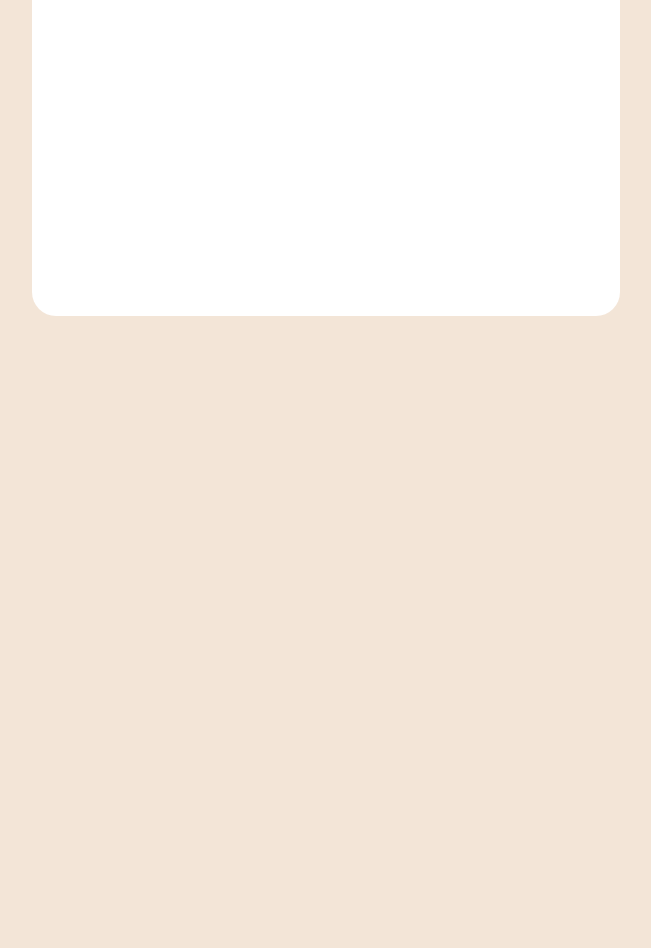
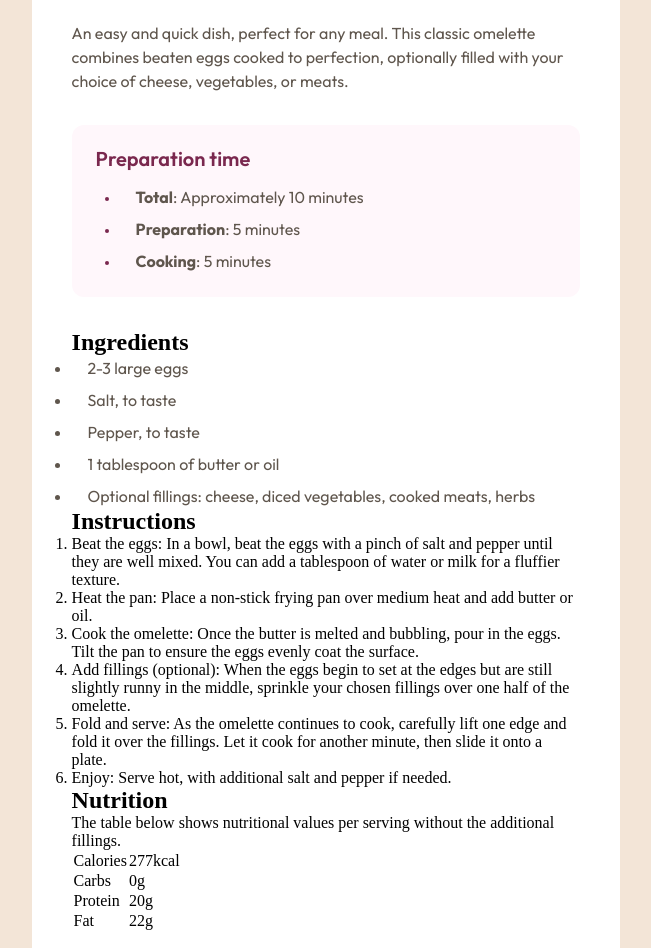
Before and after one commit to Praise25/Recipe-page, a React (Vite) app: page / in a window 1280 px wide. Shown: the part 484-1432 px from the top of the page, without its empty margins (314-965 px from the left). Before the commit the page ends 800 px from the top, so only its background shows below. Built offline with nearby package versions, Linux system fonts and the light colour scheme.

Commit message:
feat: begin implementation of card content section

```diff
--- a/src/components/Recipe/Card.module.css
+++ b/src/components/Recipe/Card.module.css
@@ -4,7 +4,7 @@
   align-items: center;
   background-color: #ffffff;
   width: 46%;
-  margin-top: 8rem;
+  margin: 8rem 0;
   padding: 2.5rem;
   border-radius: 1.5rem;
 }
--- a/src/components/Recipe/Card.tsx
+++ b/src/components/Recipe/Card.tsx
@@ -1,10 +1,12 @@
-import CardHeader from "./CardHeader"
-import classes from "./Card.module.css"
+import CardHeader from "./CardHeader";
+import CardContent from "./CardContent";
+import classes from "./Card.module.css";
 
 export default function Card() {
   return (
     <div className={classes.container}>
       <CardHeader />
+      <CardContent />
     </div>
-  )
+  );
 }
--- /dev/null
+++ b/src/components/Recipe/CardContent.module.css
@@ -0,0 +1,107 @@
+.text-preset-1 {
+  font-family: var(--young-serif);
+  font-weight: 400;
+  font-size: 40px;
+  line-height: 100%;
+  letter-spacing: 0px;
+}
+
+.text-preset-2 {
+  font-family: var(--young-serif);
+  font-weight: 400;
+  font-size: 28px;
+  line-height: 100%;
+  letter-spacing: 0px;
+}
+
+.text-preset-3 {
+  font-family: var(--outfit);
+  font-weight: 600;
+  font-size: 20px;
+  line-height: 100%;
+  letter-spacing: 0px;
+}
+
+.text-preset-4 {
+  font-family: var(--outfit);
+  font-weight: 400;
+  font-size: 16px;
+  line-height: 150%;
+  letter-spacing: 0px;
+}
+
+.text-preset-4-bold {
+  font-family: var(--outfit);
+  font-weight: 700;
+  font-size: 16px;
+  line-height: 150%;
+  letter-spacing: 0px;
+}
+
+.heading {
+  font-family: var(--young-serif);
+  font-weight: 400;
+  font-size: 40px;
+  line-height: 100%;
+  letter-spacing: 0px;
+  color: var(--stone-900);
+  margin-bottom: 24px;
+}
+
+.description {
+  font-family: var(--outfit);
+  font-weight: 400;
+  font-size: 16px;
+  line-height: 150%;
+  letter-spacing: 0px;
+  color: var(--stone-600);
+}
+
+ul li {
+  padding-left: 16px;
+  margin-bottom: 8px;
+  font-family: var(--outfit);
+  font-weight: 400;
+  font-size: 16px;
+  line-height: 150%;
+  letter-spacing: 0px;
+  color: var(--stone-600);
+}
+
+ul li:last-child {
+  margin-bottom: 0;
+}
+
+.preparation-section {
+  background-color: var(--rose-50);
+  padding: 24px;
+  margin: 32px 0;
+  border-radius: 12px;
+}
+
+.preparation-section h2 {
+  font-family: var(--outfit);
+  font-weight: 600;
+  font-size: 20px;
+  line-height: 100%;
+  letter-spacing: 0px;
+  color: var(--rose-800);
+  margin-bottom: 16px;
+}
+
+.preparation-section ul {
+  margin-left: 24px;
+}
+
+.preparation-section ul li::marker {
+  color: var(--rose-800);
+  font-size: 12px;
+}
+
+.preparation-section ul li span {
+  font-family: var(--outfit);
+  font-weight: 700;
+  font-size: 16px;
+  line-height: 150%;
+  letter-spacing: 0px;
+}
--- /dev/null
+++ b/src/components/Recipe/CardContent.tsx
@@ -0,0 +1,94 @@
+import classes from "./CardContent.module.css"
+
+export default function CardContent() {
+  return (
+    <section>
+      <h1 className={classes.heading}>Simple Omelette Recipe</h1>
+      <p className={classes.description}>
+        An easy and quick dish, perfect for any meal. This classic omelette
+        combines beaten eggs cooked to perfection, optionally filled with your
+        choice of cheese, vegetables, or meats.
+      </p>
+
+      <section className={classes["preparation-section"]}>
+        <h2>Preparation time</h2>
+        <ul>
+          <li><span>Total</span>: Approximately 10 minutes</li>
+          <li><span>Preparation</span>: 5 minutes</li>
+          <li><span>Cooking</span>: 5 minutes</li>
+        </ul>
+      </section>
+
+      <section>
+        <h2>Ingredients</h2>
+        <ul>
+          <li>2-3 large eggs</li>
+          <li>Salt, to taste</li>
+          <li>Pepper, to taste</li>
+          <li>1 tablespoon of butter or oil</li>
+          <li>
+            Optional fillings: cheese, diced vegetables, cooked meats, herbs
+          </li>
+        </ul>
+      </section>
+
+      <section>
+        <h2>Instructions</h2>
+        <ol>
+          <li>
+            Beat the eggs: In a bowl, beat the eggs with a pinch of salt and
+            pepper until they are well mixed. You can add a tablespoon of water
+            or milk for a fluffier texture.
+          </li>
+          <li>
+            Heat the pan: Place a non-stick frying pan over medium heat and add
+            butter or oil.
+          </li>
+          <li>
+            Cook the omelette: Once the butter is melted and bubbling, pour in
+            the eggs. Tilt the pan to ensure the eggs evenly coat the surface.
+          </li>
+          <li>
+            Add fillings (optional): When the eggs begin to set at the edges but
+            are still slightly runny in the middle, sprinkle your chosen
+            fillings over one half of the omelette.
+          </li>
+          <li>
+            Fold and serve: As the omelette continues to cook, carefully lift
+            one edge and fold it over the fillings. Let it cook for another
+            minute, then slide it onto a plate.
+          </li>
+          <li>Enjoy: Serve hot, with additional salt and pepper if needed.</li>
+        </ol>
+      </section>
+
+      <section>
+        <h2>Nutrition</h2>
+        <p>
+          The table below shows nutritional values per serving without the
+          additional fillings.
+        </p>
+        <table>
+          <tbody>
+            <tr>
+              <td>Calories</td>
+              <td>277kcal</td>
+            </tr>
+            <tr>
+              <td>Carbs</td>
+              <td>0g</td>
+            </tr>
+            <tr>
+              <td>Protein</td>
+              <td>20g</td>
+            </tr>
+            <tr>
+              <td>Fat</td>
+              <td>22g</td>
+            </tr>
+          </tbody>
+        </table>
+      </section>
+    </section>
+  );
+}
--- a/src/components/Recipe/CardHeader.module.css
+++ b/src/components/Recipe/CardHeader.module.css
@@ -1,4 +1,5 @@
 .image-container {
   width: 100%;
   border-radius: 0.75rem;
+  margin-bottom: 2.5rem;
 }
```
